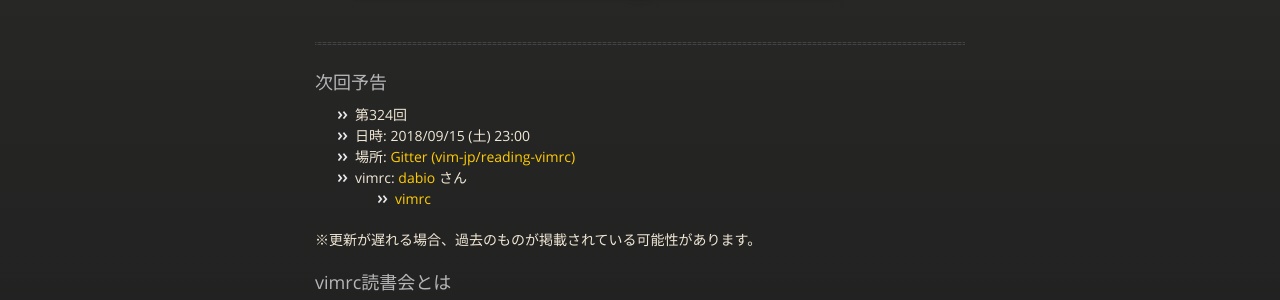
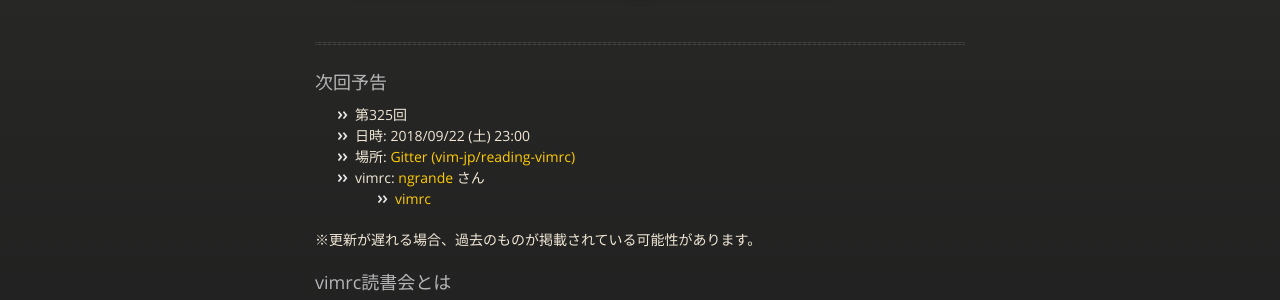
Before and after one commit to vim-jp/reading-vimrc, a Jekyll site: the page built from index.md, in a window 1280 px wide and 900 px high. Shown: the part 212-512 px from the top of the window. Built offline with Jekyll 4.4.1, drawn with Linux system fonts in a browser that asks for light colours; nearby versions of some CDN libraries.

Commit message:
Update the next information: #325 ngrande

```diff
--- a/_data/next.yml
+++ b/_data/next.yml
@@ -1,10 +1,10 @@
-- id: 324
-  date: '2018-09-15 23:00'
+- id: 325
+  date: '2018-09-22 23:00'
   author:
-    name: dabio
-    url: 'https://github.com/dabio'
+    name: ngrande
+    url: 'https://github.com/ngrande'
   vimrcs:
-    - url: 'https://github.com/dabio/dotfiles/blob/master/.vim/vimrc'
+    - url: 'https://github.com/ngrande/vim/blob/master/vimrc'
       name: vimrc
       hash: null
   part: null
```
